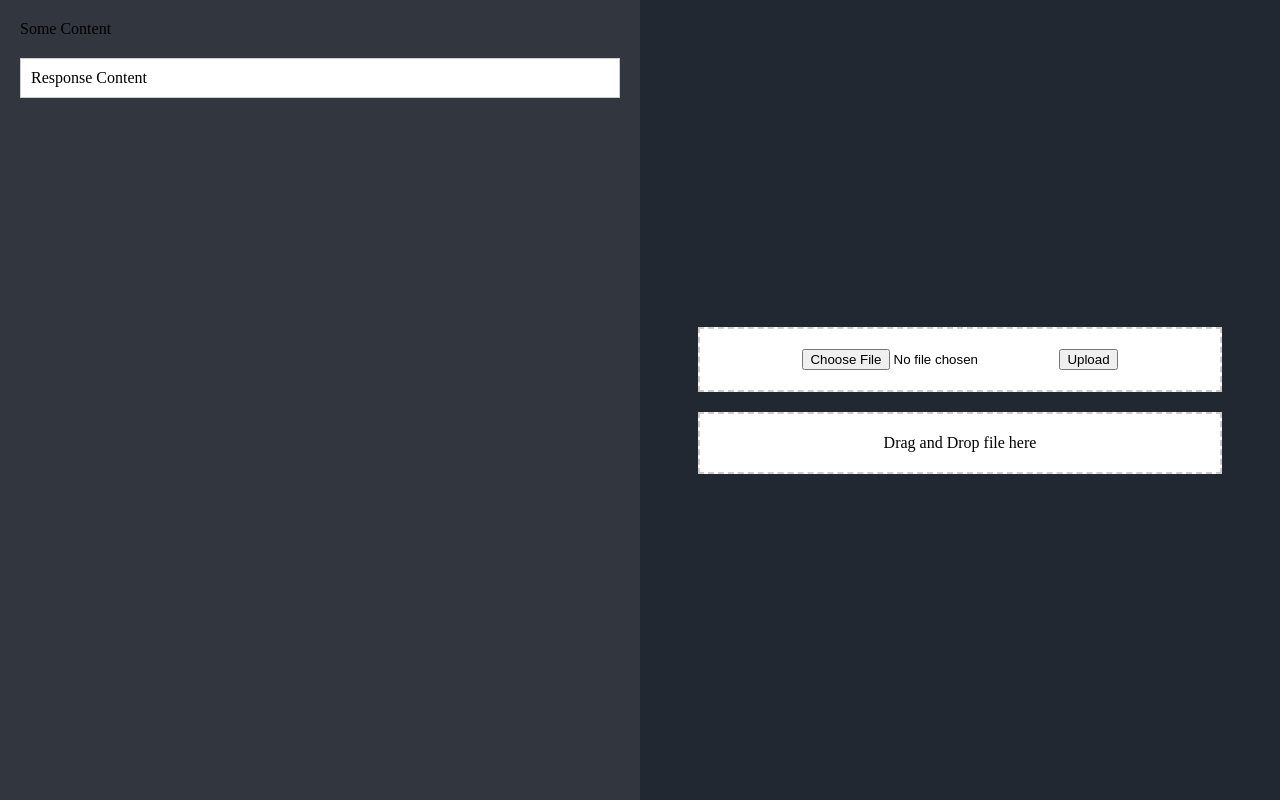
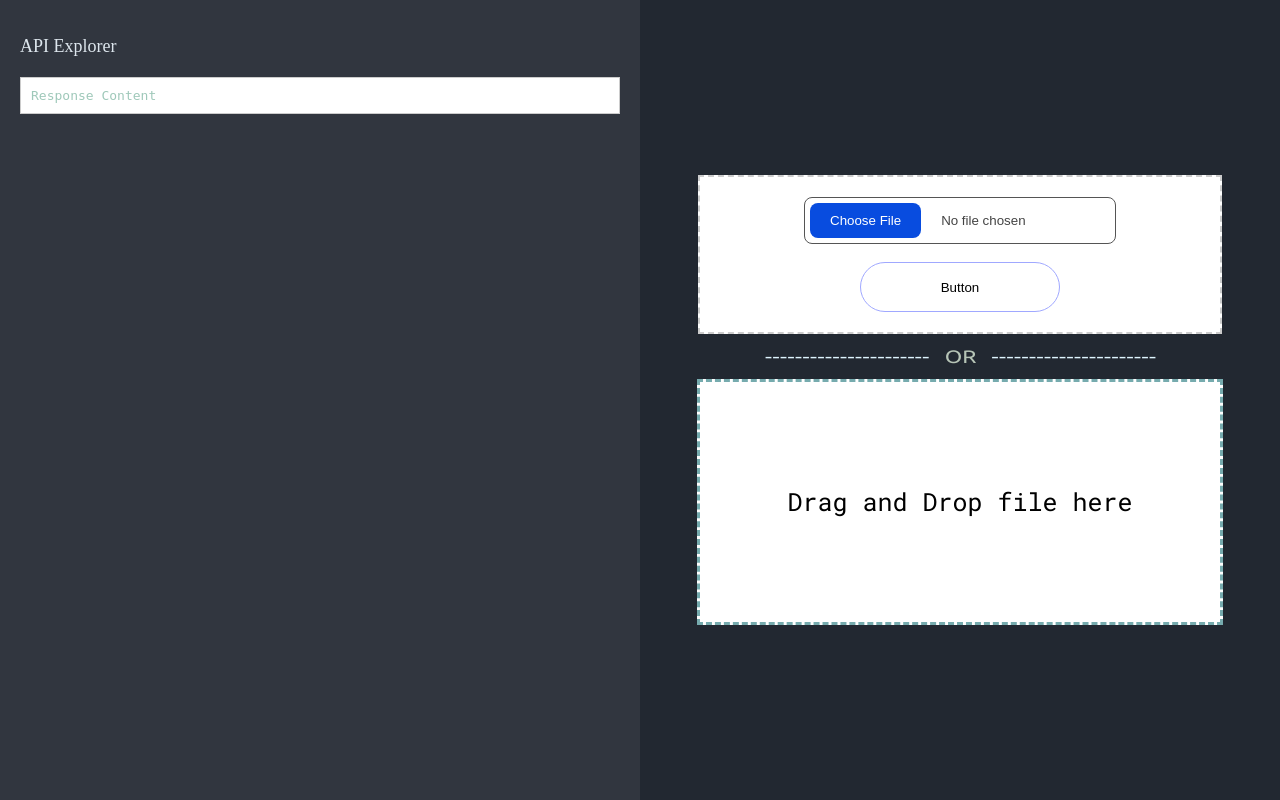
Before and after one commit to jiisanda/ustript, a Django app: page /test/ in a window 1280 px wide. Run offline with Django 5.2, Linux system fonts and the light colour scheme.

Commit message:
update frontend

```diff
--- a/frontend/static/css/form.css
+++ b/frontend/static/css/form.css
@@ -1,15 +1,39 @@
+@import url('https://fonts.googleapis.com/css2?family=Roboto+Mono:ital,wght@0,100..700;1,100..700&display=swap');
+@import url('https://fonts.googleapis.com/css2?family=Roboto+Mono:ital,wght@0,100..700;1,100..700&family=Ubuntu:ital,wght@0,300;0,400;0,500;0,700;1,300;1,400;1,500;1,700&display=swap');
+
 body {
     display: flex;
     height: 100vh;
     margin: 0;
 }
+
 .left-container, .right-container {
     padding: 20px;
 }
+
 .left-container {
     flex: 1;
     background-color: #31363F;
 }
+
+#response {
+    margin-top: 20px;
+    padding: 10px;
+    border: 1px solid #ccc;
+    background-color: #092635;
+    color: #9EC8B9;
+}
+
+#response pre {
+    white-space: pre-wrap;
+    word-wrap: break-word;
+    background-color: #092635;
+    padding: 10px;
+    border: 1px solid #ccc;
+    border-radius: 4px;
+    overflow-x: auto;
+}
+
 .right-container {
     flex: 1;
     background-color: #222831;
@@ -18,7 +42,8 @@ body {
     justify-content: center;
     align-items: center;
 }
-.upload-form, .upload-area {
+
+.upload-form {
     width: 80%;
     margin: 10px 0;
     padding: 20px;
@@ -26,9 +51,130 @@ body {
     text-align: center;
     background-color: #fff;
 }
+
+.upload-area {
+    font-family: "Roboto Mono", monospace;
+    font-size: 25px;
+    line-height: 200px;
+    height: 200px;
+    border: 3px dashed #76ABAE;
+    width: 80%;
+    margin: 10px 0;
+    padding: 20px;
+    text-align: center;
+    background-color: #fff;
+}
+
 #response {
     margin-top: 20px;
     padding: 10px;
     border: 1px solid #ccc;
     background-color: #fff;
 }
+
+.divider {
+    color: #DFF5FF;
+    display: flex;
+    align-items: center;
+    justify-content: center;
+    margin: 4px 0;
+    font-size: 15px;
+    transform: scale(1.5, 1.2);
+}
+
+.dash {
+    flex-grow: 1;
+    margin: 0 10px;
+}
+
+#or {
+    font-family: "Ubuntu", sans-serif;
+    white-space: nowrap;
+    color: #B6C4B6;
+}
+
+input[type=file] {
+  width: 300px;
+  max-width: 100%;
+  color: #444;
+  padding: 5px;
+  background: #fff;
+  border-radius: 8px;
+  border: 1px solid #555;
+}
+
+input[type=file]::file-selector-button {
+  margin-right: 20px;
+  border: none;
+  background: #084cdf;
+  padding: 10px 20px;
+  border-radius: 8px;
+  color: #fff;
+  cursor: pointer;
+  transition: background .2s ease-in-out;
+}
+
+input[type=file]::file-selector-button:hover {
+  background: #0d45a5;
+}
+
+.btn-test {
+    margin: auto;
+    display: flex;
+    width: 200px;
+    height: 50px;
+    border-radius: 25px;
+    outline: none;
+    border: 1px solid rgb(160, 168, 255);
+    background-color: white;
+    font-family: 'Belanosima', sans-serif;
+    cursor: pointer;
+    align-items: center;
+    justify-content: left;
+
+}
+
+.color-fill-2 {
+    position: absolute;
+    margin-left: -7px;
+    width: 20px;
+    height: 50px;
+    border-radius: 25px 0px 0px 25px;
+    background-color: rgb(160, 168, 255);;
+    visibility: hidden;
+}
+
+.btn-test:hover .color-fill-2
+{
+    visibility: visible;
+    width: 200px;
+    height: 50px;
+    border-radius: 25px;
+    transition: all 0.5s;
+    background-color:  #9EC8B9;
+}
+.btn-test:hover {
+    box-shadow: 1px 1px 20px rgb(160, 168, 255);
+    transition: all 1s;
+}
+
+.btn-test p {
+    margin: auto;
+    z-index: 10;
+}
+
+.explorer {
+    font-size: 18px;
+    text-decoration: none;
+    color: #DDE6ED;
+    position: relative;
+}
+
+.explorer:hover::after {
+    content: "";
+    position: absolute;
+    left: 0;
+    right: 0;
+    bottom: -2px;
+    border-bottom: 2px dashed #A7E6FF;
+}
--- a/frontend/static/js/form.js
+++ b/frontend/static/js/form.js
@@ -24,7 +24,14 @@ document.getElementById('upload-form').addEventListener('submit', function(event
     .then(data => {
         let parsedData = JSON.parse(data);
         let responseDiv = document.getElementById('response');
-        responseDiv.textContent = JSON.stringify(parsedData, null, 2);
+        // Clear any existing content in the response div
+        responseDiv.innerHTML = '';
+        // Create a new 'pre' element
+        let pre = document.createElement('pre');
+        // Set the text content of the 'pre' element to the pretty printed JSON
+        pre.textContent = JSON.stringify(parsedData, null, 2);
+        // Append the 'pre' element to the 'response' div
+        responseDiv.appendChild(pre);
     })
     .catch(error => console.error('Error:', error));
 });
--- a/frontend/templates/test-form.html
+++ b/frontend/templates/test-form.html
@@ -9,15 +9,24 @@
 </head>
 <body>
     <div class="left-container">
-        Some Content
-        <div id="response">Response Content</div>
+        <nav>
+            <p><a class="explorer" href="/">API Explorer</a></p>
+        </nav>
+        <pre id="response">Response Content</pre>
     </div>
     <div class="right-container">
         <div class="upload-form">
             <form id="upload-form" action="" method="post" enctype="multipart/form-data">
                 <input type="file" name="file" id="file">
-                <input type="submit" value="Upload">
+                <br>
+                <br>
+                <button class="btn-test" type="submit"><div class="color-fill-2"></div><p>Button</p></button>
             </form>
+        </div>
+        <div class="divider">
+            <div class="dash" id="dash-1">----------------------</div>
+            <span id="or">OR</span>
+            <div class="dash" id="dash-2">----------------------</div>
         </div>
         <div class="upload-area" id="uploadfile">
             Drag and Drop file here
```
